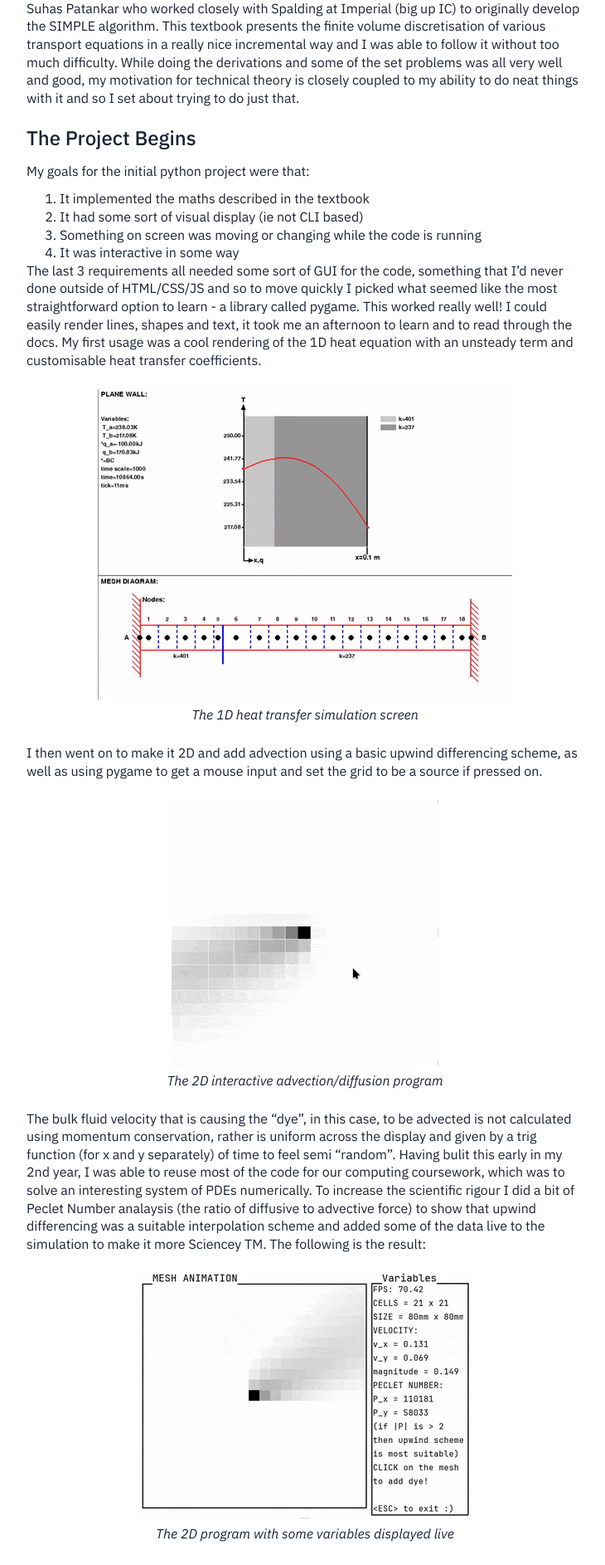
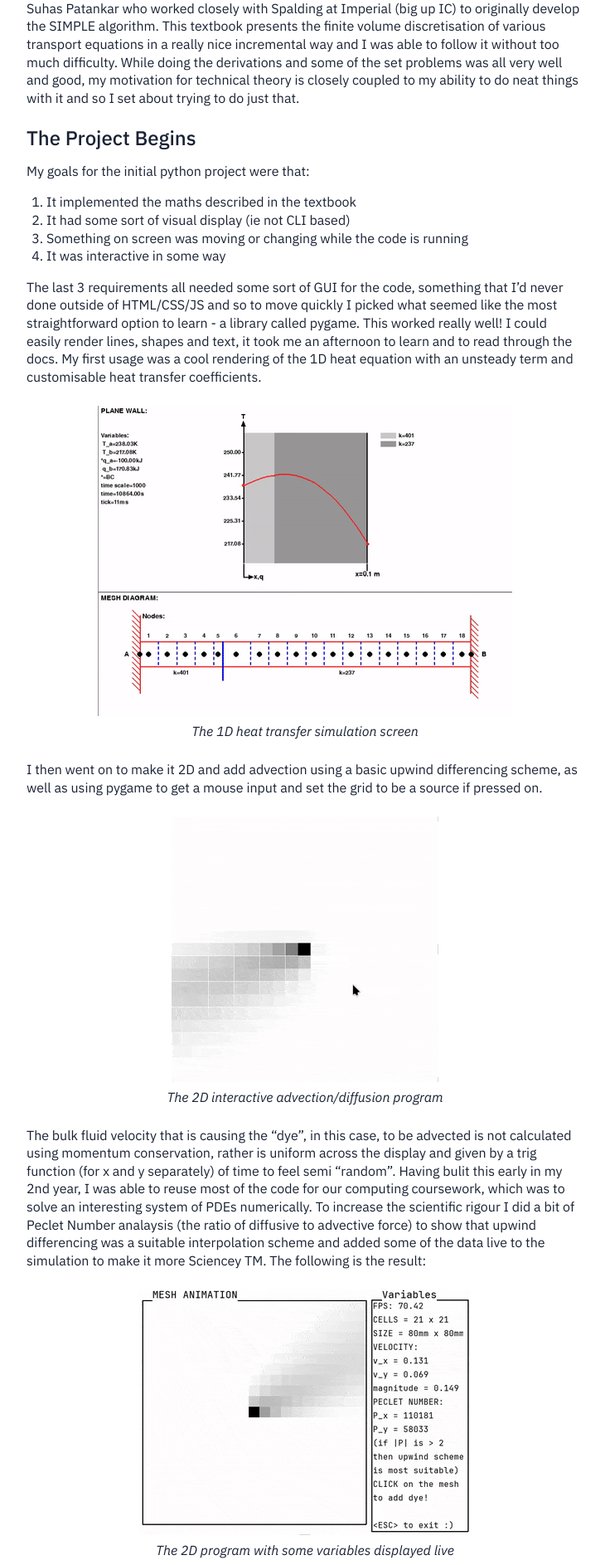
Before and after one commit to Jedsonofnel/jedn-portfolio, a Jekyll site: the page built from _posts/2025-07-28-interactive-cfd-with-python-and-pygame.md, in a window 1280 px wide. Shown: the part 669-2555 px from the top of the page at 83% size, without its empty margins (272-1002 px from the left). Built offline with Jekyll 4.4.1, drawn with Linux system fonts in a browser that asks for light colours.

Commit message:
Add styling to ul/ol in blog posts

```diff
--- a/assets/css/pages/posts.css
+++ b/assets/css/pages/posts.css
@@ -28,6 +28,12 @@
 	p > img {
 		margin: var(--space-2) auto;
 	}
+
+	ul,
+	ol {
+		margin: var(--space-4) 0;
+		padding-left: var(--space-5);
+	}
 }
 
 .post-list {
```
